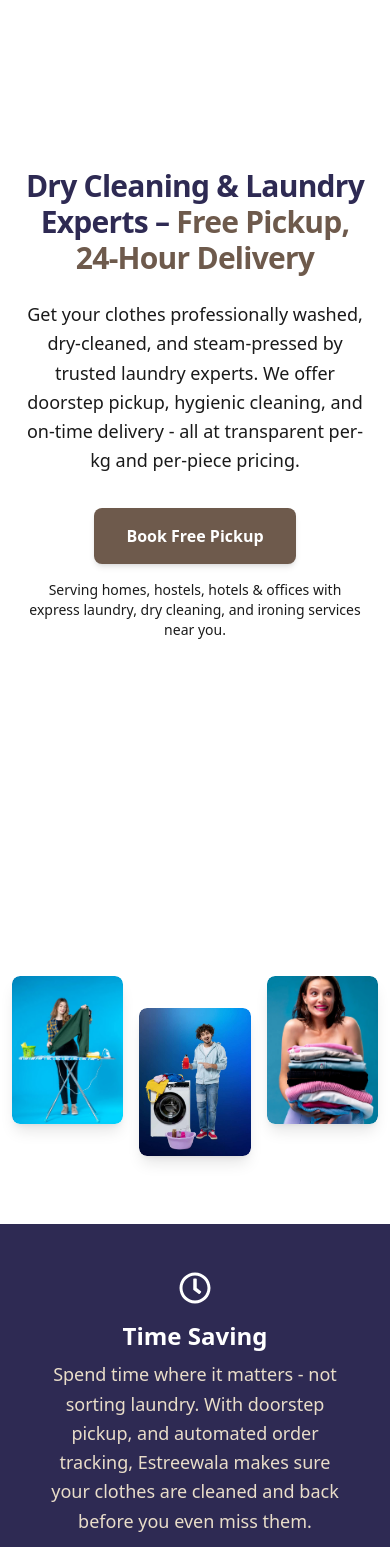
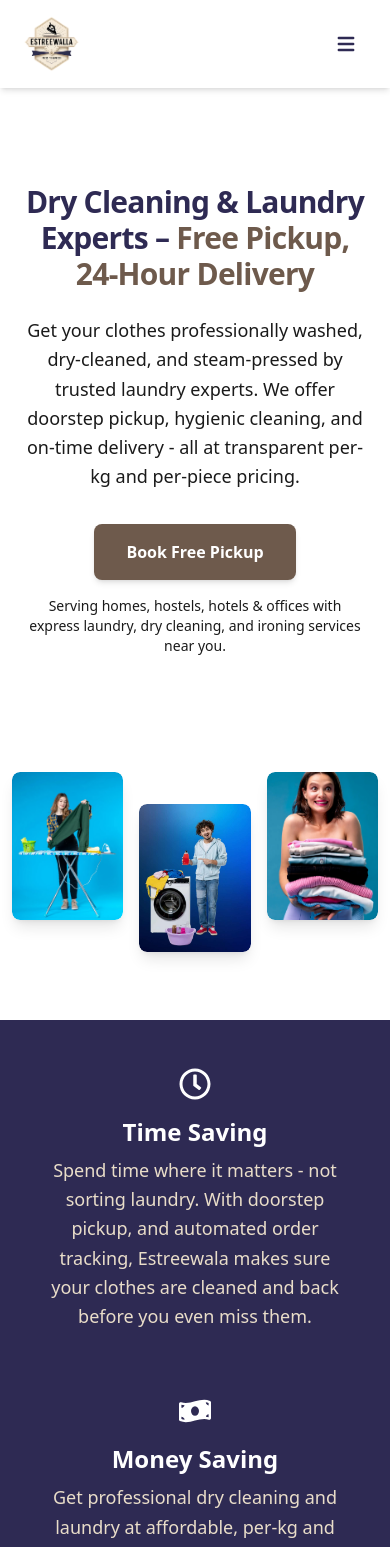
Before and after one commit to sonuweb089/EstreeWaala, a React (Vite) app: page / in a window 390 px wide. Shown: the top 1547 px of the page. Built offline with nearby package versions, Linux system fonts and the light colour scheme.

Commit message:
initial change

```diff
--- a/src/Component/Eco.jsx
+++ b/src/Component/Eco.jsx
@@ -5,7 +5,7 @@
 
 const EcoFriendlySection = () => {
   return (
-    <div className="py-6 md:py-6 px-4 md:px-8 relative overflow-hidden ">
+    <div className="pt-6 md:py-6 px-4 md:px-8 relative overflow-hidden ">
       <div className="max-w-7xl mx-auto grid grid-cols-1 lg:grid-cols-2 gap-12 lg:gap-20 items-center">
         <div className="text-left order-1 lg:order-1">
           <p className="inline-block px-4 py-2 mb-3 bg-[#F5F0E8] text-[#2E2A53] font-semibold tracking-wider uppercase mt-8 rounded-full shadow-md">
--- a/src/Component/Hero.jsx
+++ b/src/Component/Hero.jsx
@@ -4,7 +4,7 @@
 
 const Hero = () => {
   return (
-    <section className=" h-screen overflow-hidden bg-white">
+    <section className=" h-auto overflow-hidden bg-white">
       {/* Background image */}
       {/*    <img
         src={LaundryHero}
--- a/src/Component/Navbar.jsx
+++ b/src/Component/Navbar.jsx
@@ -3,7 +3,7 @@
 import Estreewala from "../assets/Estreewala.webp";
 import { Link as ScrollLink } from "react-scroll";
 import { Link as RouterLink, useLocation } from "react-router-dom";
-import { motion } from "framer-motion"; // <-- added
+import { motion, AnimatePresence } from "framer-motion";
 
 const Navbar = () => {
   const [open, setOpen] = useState(false);
@@ -38,12 +38,17 @@
 
   return (
     <motion.header
-      initial={{ y: -100, opacity: 0 }} // Start above viewport
-      animate={{ y: show ? 0 : -100, opacity: 1 }} // Animate down
+      initial={{ y: -100, opacity: 0 }}
+      animate={{ y: show ? 0 : -100, opacity: 1 }}
       transition={{ type: "spring", stiffness: 120, damping: 20 }}
-      className="sticky top-0 z-50 bg-transparent transition-transform duration-300"
+      className="sticky top-0 z-50 bg-white shadow-md"
     >
       <div className="container mx-auto flex items-center justify-between py-4 px-6 md:px-10 text-[#2E2A53]">
+        {/* Mobile: Logo left */}
+        <RouterLink to="/" className="flex-shrink-0 md:hidden">
+          <img src={Estreewala} alt="Logo" className="w-14 h-14" />
+        </RouterLink>
+
         {/* Desktop Navbar */}
         <div className="hidden md:flex items-center justify-center w-full font-medium">
           {/* Left Links */}
@@ -81,13 +86,9 @@
             )}
           </div>
 
-          {/* Center Logo */}
-          <RouterLink to="/" className="mx-6 flex-shrink-0">
-            <img
-              src={Estreewala}
-              alt="Logo"
-              className="w-14 h-14 md:w-16 md:h-16"
-            />
+          {/* Center Logo (Desktop) */}
+          <RouterLink to="/" className="mx-6 flex-shrink-0 hidden md:flex">
+            <img src={Estreewala} alt="Logo" className="w-16 h-16" />
           </RouterLink>
 
           {/* Right Links */}
@@ -122,15 +123,22 @@
         {/* Mobile Menu Button */}
         <button
           onClick={() => setOpen(!open)}
-          className="md:hidden text-2xl p-2 text-white"
+          className="md:hidden text-2xl p-2 text-[#2E2A53]"
         >
           {open ? <HiX /> : <HiMenu />}
         </button>
       </div>
 
       {/* Mobile Menu */}
+      <AnimatePresence>
         {open && (
-        <div className="md:hidden absolute w-full z-50 bg-transparent">
+          <motion.div
+            initial={{ y: -200, opacity: 0 }}
+            animate={{ y: 0, opacity: 1 }}
+            exit={{ y: -200, opacity: 0 }}
+            transition={{ type: "spring", stiffness: 120, damping: 20 }}
+            className="md:hidden absolute w-full z-50 bg-white shadow-lg"
+          >
             <div className="px-6 py-4 flex flex-col space-y-4 text-[#2E2A53]">
               {[...leftLinks, ...rightLinks].map((link) =>
                 link.name === "Contact Us" ? (
@@ -138,7 +146,7 @@
                     key={link.id}
                     to="/contact"
                     onClick={() => setOpen(false)}
-                  className="py-2 border-b border-white/20 text-lg hover:text-[#6E5A4C] transition-colors duration-300"
+                    className="py-2 border-b border-gray-200 text-lg hover:text-[#6E5A4C] transition-colors duration-300"
                   >
                     {link.name}
                   </RouterLink>
@@ -150,15 +158,16 @@
                     duration={500}
                     offset={-80}
                     onClick={() => setOpen(false)}
-                  className="cursor-pointer py-2 border-b border-white/20 text-lg hover:text-[#6E5A4C] transition-colors duration-300"
+                    className="cursor-pointer py-2 border-b border-gray-200 text-lg hover:text-[#6E5A4C] transition-colors duration-300"
                   >
                     {link.name}
                   </ScrollLink>
                 )
               )}
             </div>
-        </div>
+          </motion.div>
         )}
+      </AnimatePresence>
     </motion.header>
   );
 };
--- a/src/Component/Service.jsx
+++ b/src/Component/Service.jsx
@@ -6,7 +6,7 @@
 
 const Service = () => {
   return (
-    <div className="text-center pt-12 mt-10 relative overflow-hidden">
+    <div className="text-center pt-12  relative overflow-hidden">
       {/* Image Gallery */}
       <div className="grid grid-cols-3 gap-2 px-2 max-w-6xl mx-auto">
         <div className="p-1 mt-[-2rem]">
@@ -36,7 +36,7 @@
             <img
               src={myimg}
               alt="Hands holding neatly folded clothes with a flower"
-              className="w-full h-full object-cover rounded-lg aspect-[3/4]"
+              className="w-full h-full object-cover rounded-lg aspect-[3/4] relative"
               loading="lazy"
             />
           </div>
--- a/src/Component/Test.jsx
+++ b/src/Component/Test.jsx
@@ -98,7 +98,7 @@
   };
 
   return (
-    <section className=" md:pb-30 px-4 sm:px-6 lg:px-8">
+    <section className="pb-20 md:pb-30 px-4 sm:px-6 lg:px-8">
       <div className="max-w-7xl mx-auto text-center">
         <p className="inline-block px-4 py-2 mb-3 bg-[#F5F0E8] text-[#6E5A4C] font-semibold tracking-wider uppercase mt-8 rounded-full shadow-md">
           TESTIMONIALS
```
Lines whose indentation alone changed are shown as unchanged.
